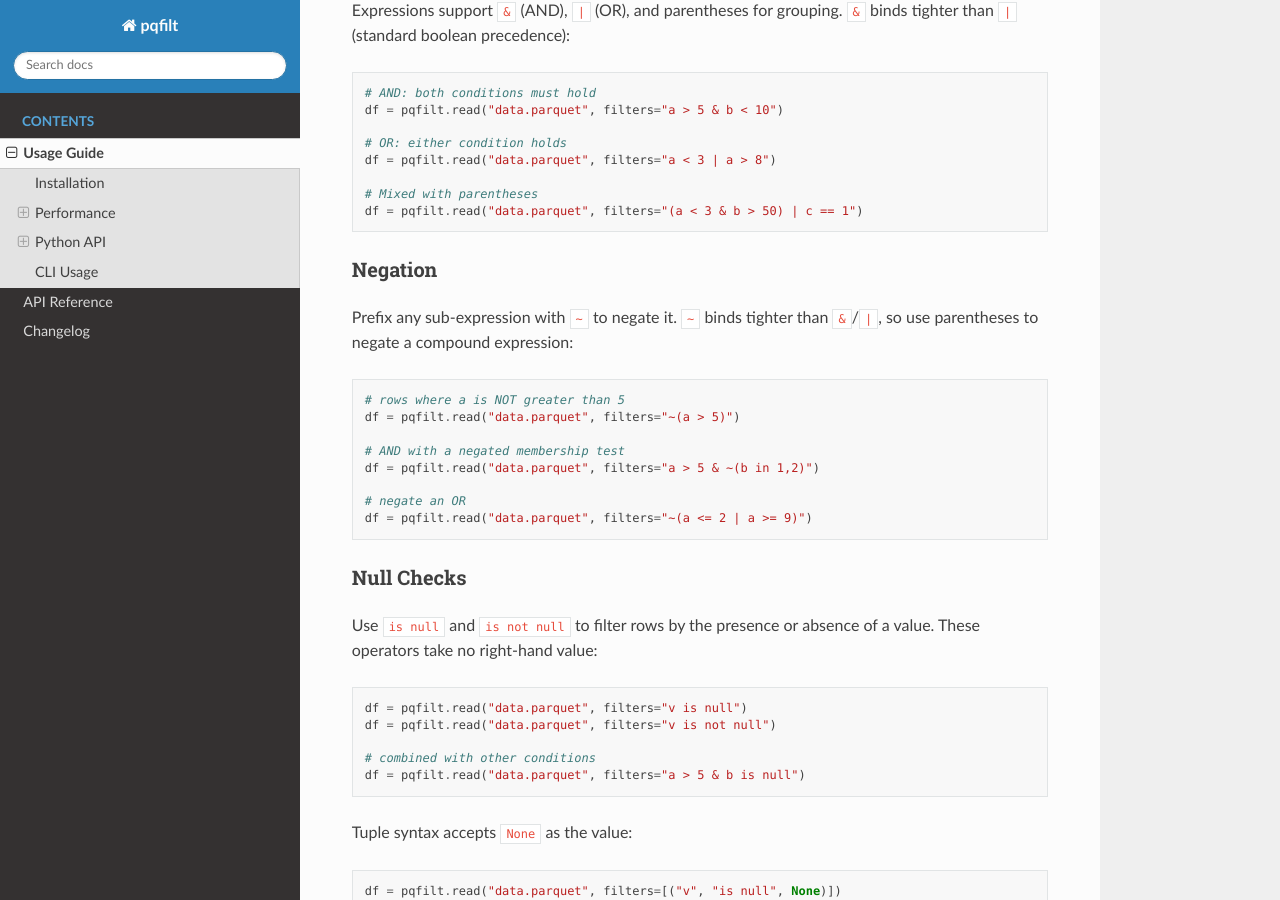
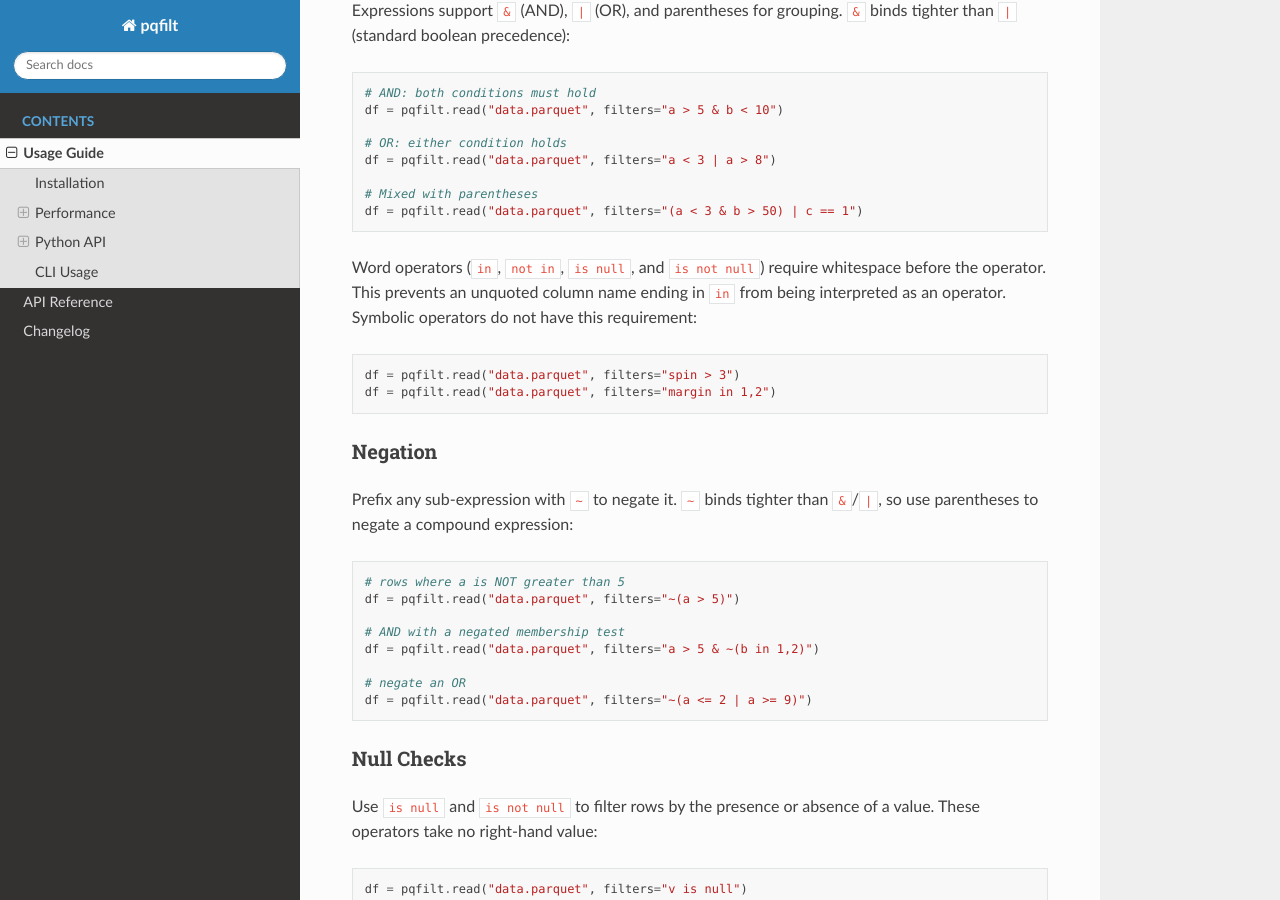
Before and after one commit to ysBach/pqfilt, a Sphinx documentation site: the page built from docs/usage.rst, in a window 1280 px wide and 900 px high, scrolled down 2238 px. Built offline with Sphinx 7.4.7 and the Read the Docs theme 3.1.0, drawn with Linux system fonts in a browser that asks for light colours.

Commit message:
fix: parse word operators only after whitespace

```diff
--- a/docs/usage.rst
+++ b/docs/usage.rst
@@ -111,6 +111,14 @@ Expressions support ``&`` (AND), ``|`` (OR), and parentheses for grouping.
 
     # Mixed with parentheses
     df = pqfilt.read("data.parquet", filters="(a < 3 & b > 50) | c == 1")
+
+Word operators (``in``, ``not in``, ``is null``, and ``is not null``) require
+whitespace before the operator. This prevents an unquoted column name ending
+in ``in`` from being interpreted as an operator. Symbolic operators do not
+have this requirement::
+
+    df = pqfilt.read("data.parquet", filters="spin > 3")
+    df = pqfilt.read("data.parquet", filters="margin in 1,2")
 
 Negation
 ~~~~~~~~
```
Also changed, not shown: 2 other files.
